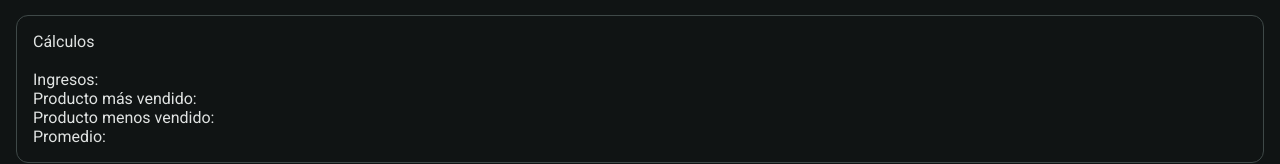
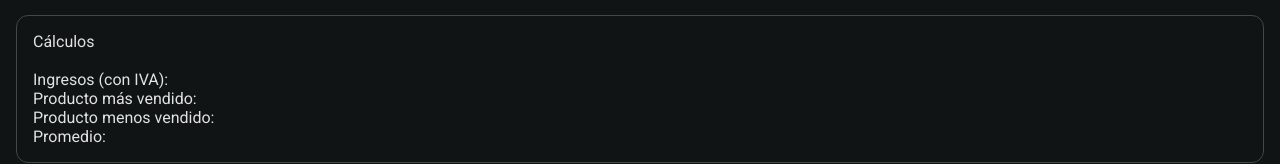
Before and after one commit to stevenv17/prueba-famisanar-front, an Angular app: page /products in a window 1280 px wide. Shown: the part 224-388 px from the top of the page. Built offline with nearby package versions, Linux system fonts and the light colour scheme; no server answers.

Commit message:
estadisticas

```diff
--- a/src/app/features/product/product.component.html
+++ b/src/app/features/product/product.component.html
@@ -56,7 +56,7 @@
   <br>
   <mat-card-content>
     <div class="div-row">
-      Ingresos: {{estadisticas?.ingresos}}
+      Ingresos (con IVA): {{estadisticas?.ingresos}}
     </div>
     <div class="div-row">
       Producto más vendido: {{estadisticas?.productoMasVendido}}
```
